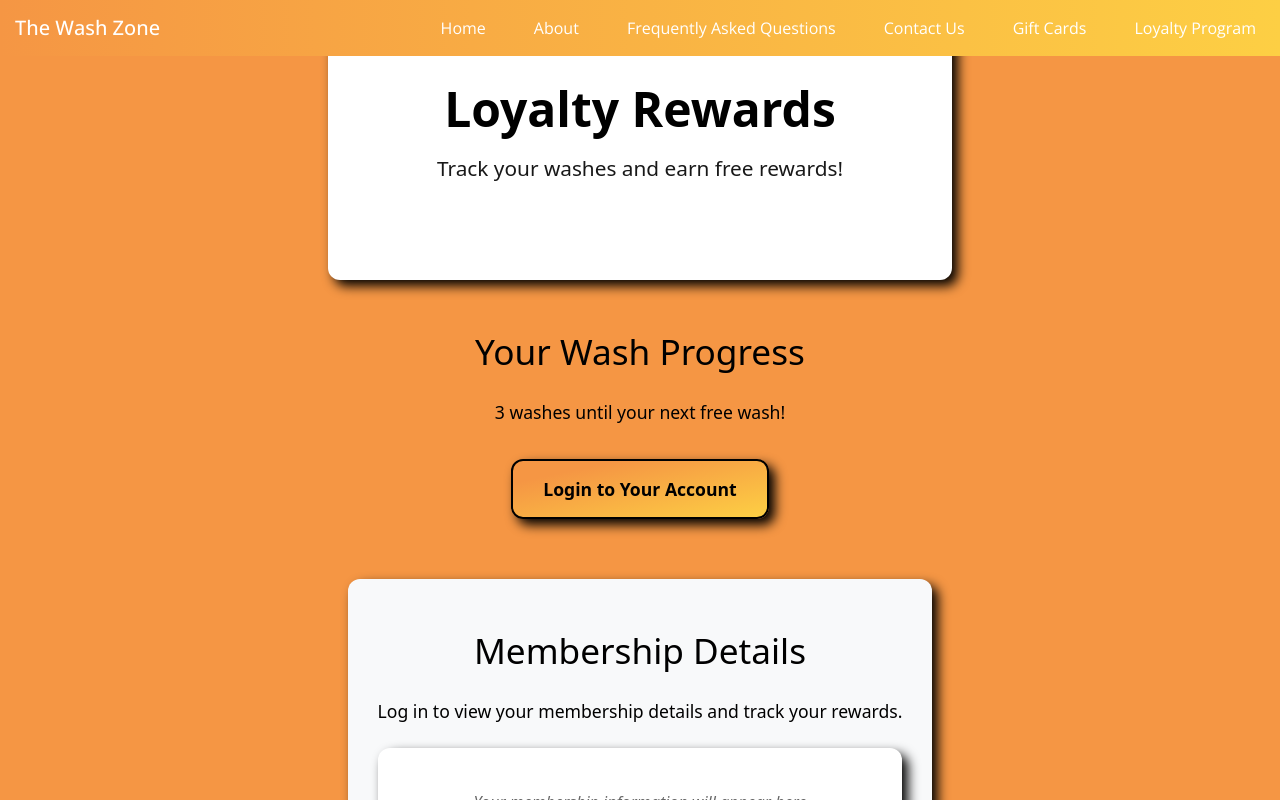
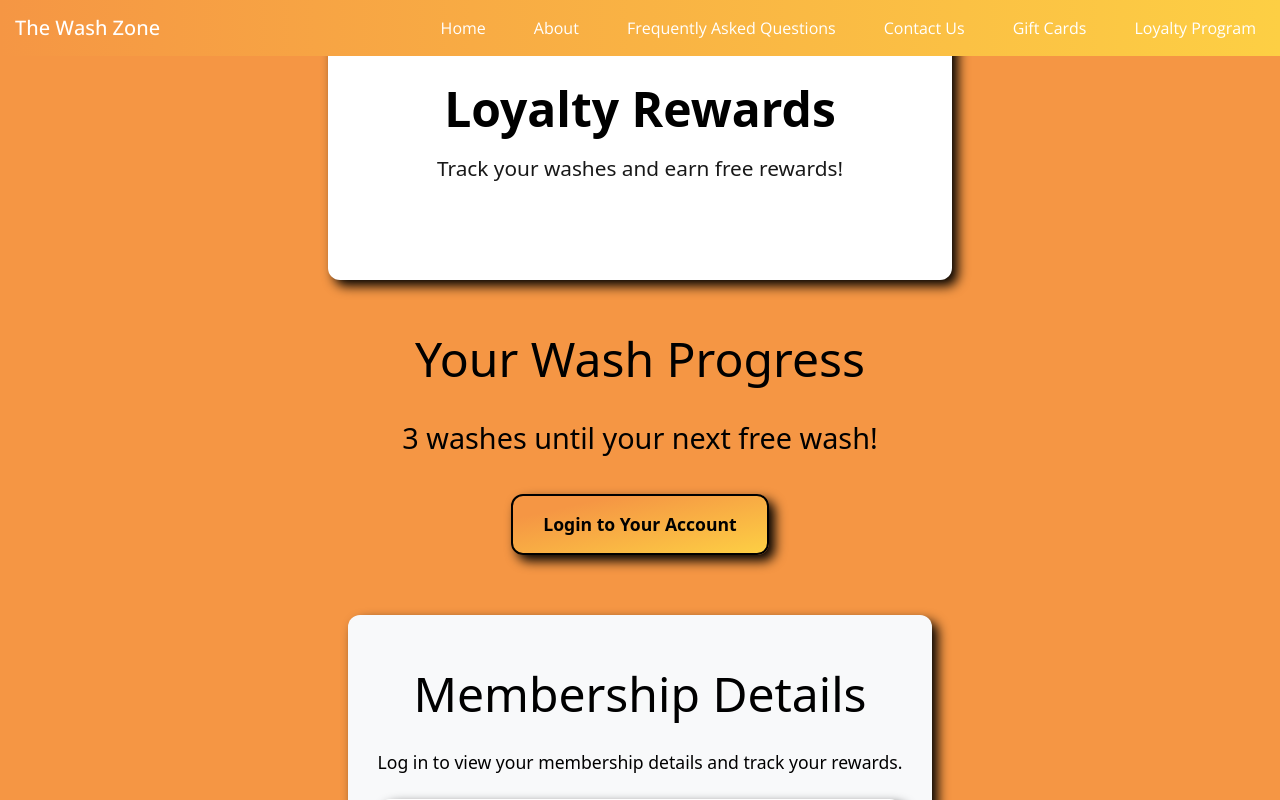
Before and after one commit to TheWashZone/Website, a React (Vite) app in the folder website/: page /loyalty-page in a window 1280 px wide. Shown: the top 800 px of the page. Built offline with nearby package versions, Linux system fonts and the light colour scheme.

Commit message:
pushing font size changes

```diff
--- a/website/src/css/loyalty-page.css
+++ b/website/src/css/loyalty-page.css
@@ -40,14 +40,14 @@
 }
 
 .loyalty-section h2 {
-  font-size: 2.2rem;
+  font-size: 3rem;
   color: black;
   margin-bottom: 25px;
   text-align: center;
 }
 
 .loyalty-section p {
-  font-size: 1.1rem;
+  font-size: 1.8rem;
   line-height: 1.8;
   color: black;
   text-align: center;
```
